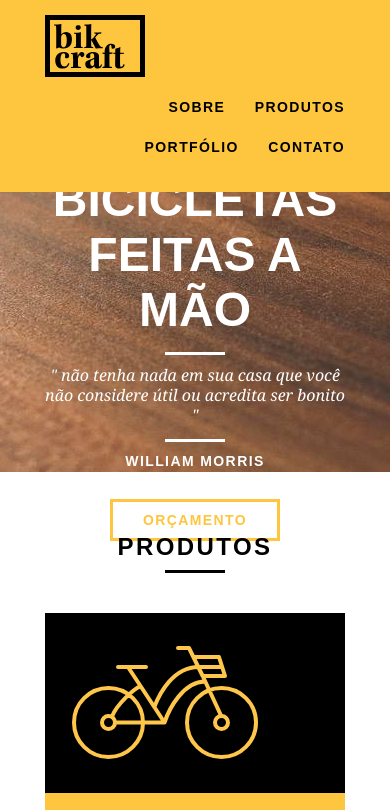
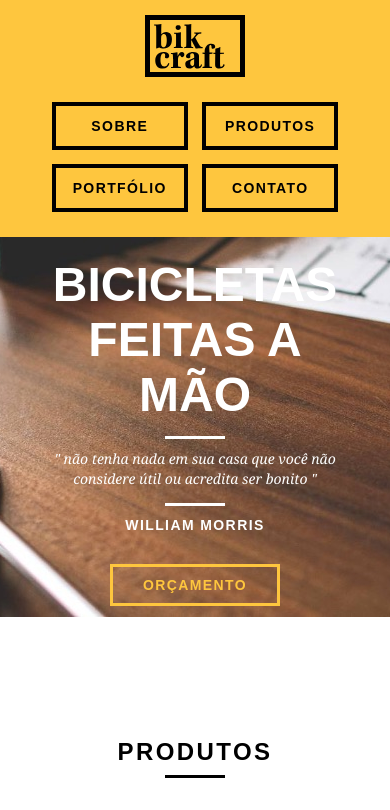
Before and after one commit to JoaoBatistaJr/Web-Design-Completo-Origamid, a plain HTML site: page Web/index.html in a window 390 px wide. Shown: the top 810 px of the page. Drawn offline with Linux system fonts and the light colour scheme; files whose address does not match are found by name.

Commit message:
responsivo

```diff
--- a/Web/css/grid.css
+++ b/Web/css/grid.css
@@ -192,7 +192,7 @@
     .grid-16,
     .grid-1-3 {
         width: 300px;
-        margin: 0 0 20px 0;
+        margin: 0;
         float: none;
     }
 }
--- /dev/null
+++ b/Web/css/responsivo.css
@@ -0,0 +1,38 @@
+/* Estilo para tablets */
+
+@media only screen and (min-width: 788px) and (max-width: 979px) {}
+
+
+/* Estilo para smartphones */
+
+@media only screen and (max-width: 787px) {
+    /* Header */
+    .header {
+        position: relative;
+    }
+    .header img {
+        margin: 0 auto 20px auto;
+    }
+    .header_menu {
+        text-align: center;
+    }
+    .header_menu ul li {
+        margin: 5px;
+    }
+    .header_menu ul li a {
+        border: 4px solid #000;
+        width: 136px;
+        display: block;
+        float: left;
+    }
+    .header_menu ul li a:hover {
+        border-color: #fff;
+    }
+    /* Introdução */
+    .introducao {
+        margin-top: 0px;
+        padding-top: 20px;
+        background: url("../img/bg-mobile.jpg") no-repeat center;
+        background-size: cover;
+    }
+}
--- a/Web/css/style.css
+++ b/Web/css/style.css
@@ -204,6 +204,10 @@ img {
     text-align: center;
 }
 
+.produtos_lista li img {
+    margin: 0 auto;
+}
+
 .produtos_lista li h3 {
     font-weight: bold;
     font-size: 18px;
--- a/Web/index.html
+++ b/Web/index.html
@@ -4,9 +4,10 @@
   <meta charset=" UTF-8 ">
 <meta name=" viewport " content=" width=device-width, initial-scale=1.0 ">
 <link rel=" stylesheet " href=" css/normalize.css ">
-<link rel=" stylesheet " href=" css/style.css ">
 <link rel=" stylesheet " href=" css/reset.css ">
 <link rel=" stylesheet " href=" css/grid.css ">
+<link rel=" stylesheet " href=" css/style.css ">
+<link rel=" stylesheet " href=" css/responsivo.css ">
 <title>Bikcraft</title>
 </head>
 
```
